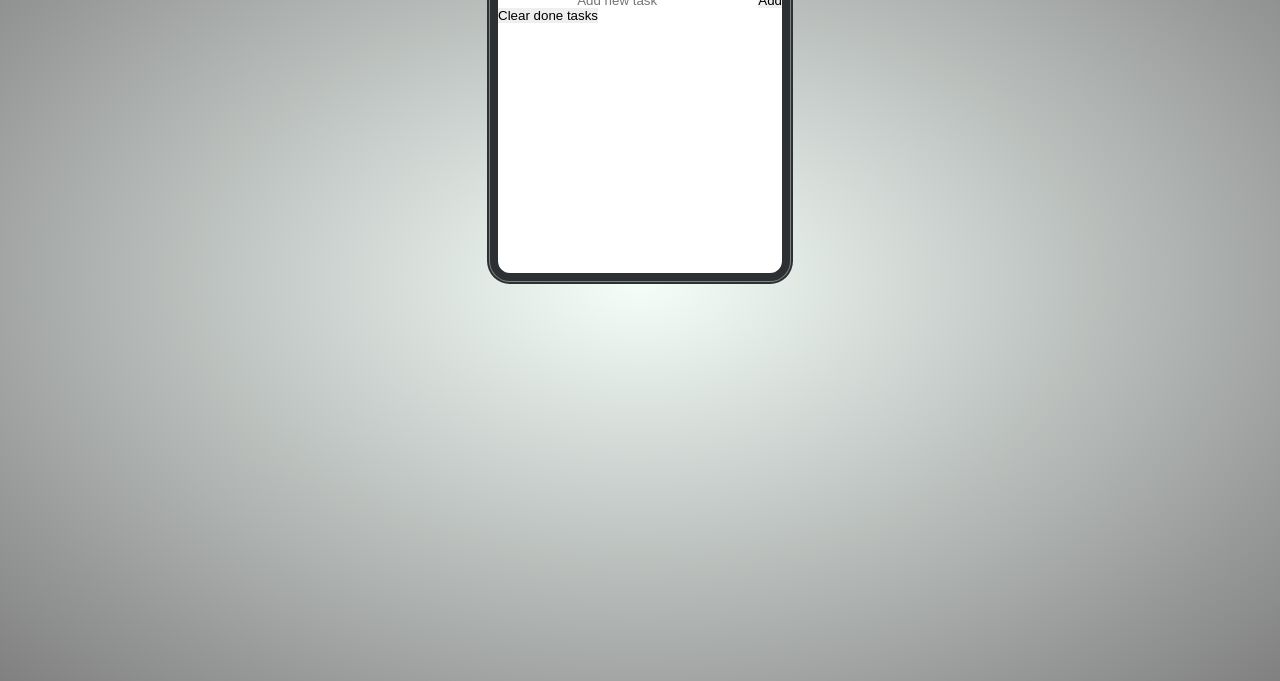
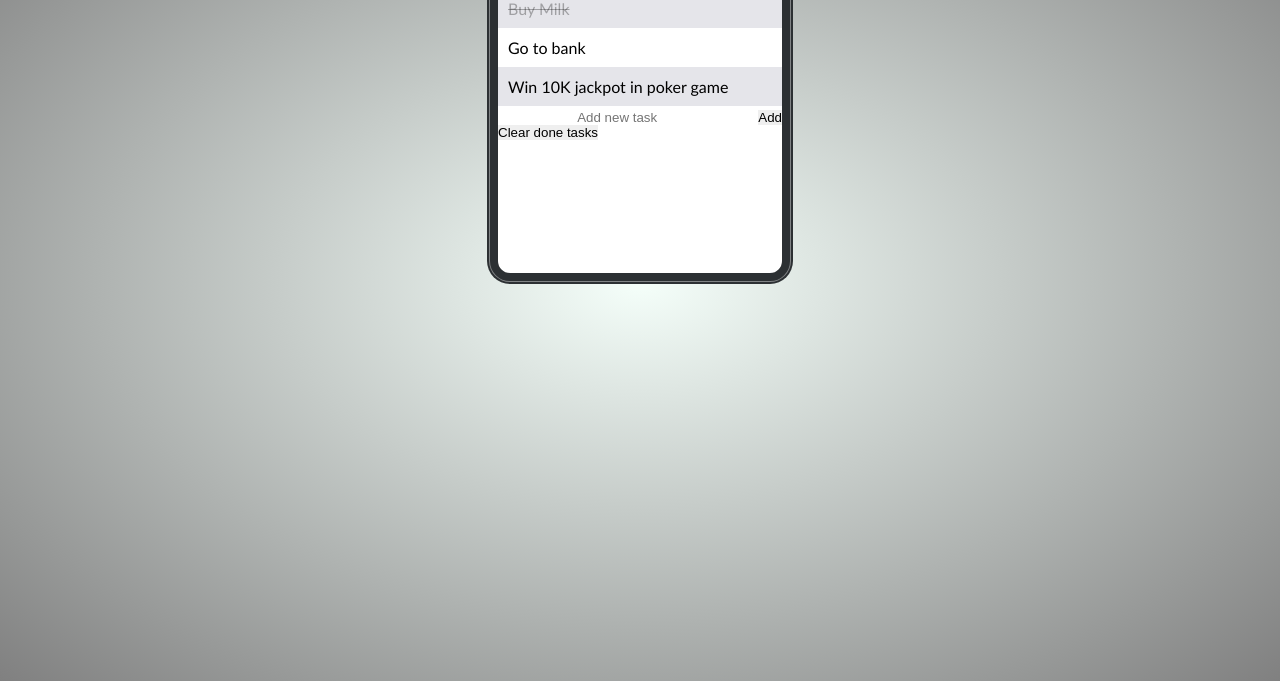
Before and after one commit to xcold8/training, a plain HTML site: page index.html in a window 1280 px wide. Shown: the part 119-800 px from the top of the page. Drawn offline with Linux system fonts and the light colour scheme.

Commit message:
solved task 1

```diff
--- a/index.html
+++ b/index.html
@@ -33,8 +33,21 @@
 	<script src="jquery.min.js"></script>
 	<script src="script.js"></script>
 	<script type="text/javascript">
+	$(document).ready(function(){
 
 		var data_string = '[{"title":"Buy Milk","done":true},{"title":"Go to bank","done":false},{"title":"Win 10K jackpot in poker game","done":false}]';
+
+		var o = JSON.parse(data_string);
+		for (var task in o) {
+			console.log(o[task].title);
+			if (o[task].done === true){
+				$('#main .ulist').append('<li class = "done">'+ o[task].title +'</li>');
+				} else {
+						console.log('o[task].title');
+						$('#main .ulist').append('<li class = "new">'+ o[task].title +'</li>');
+				}
+			}
+	});
 
 		/*
 
```
